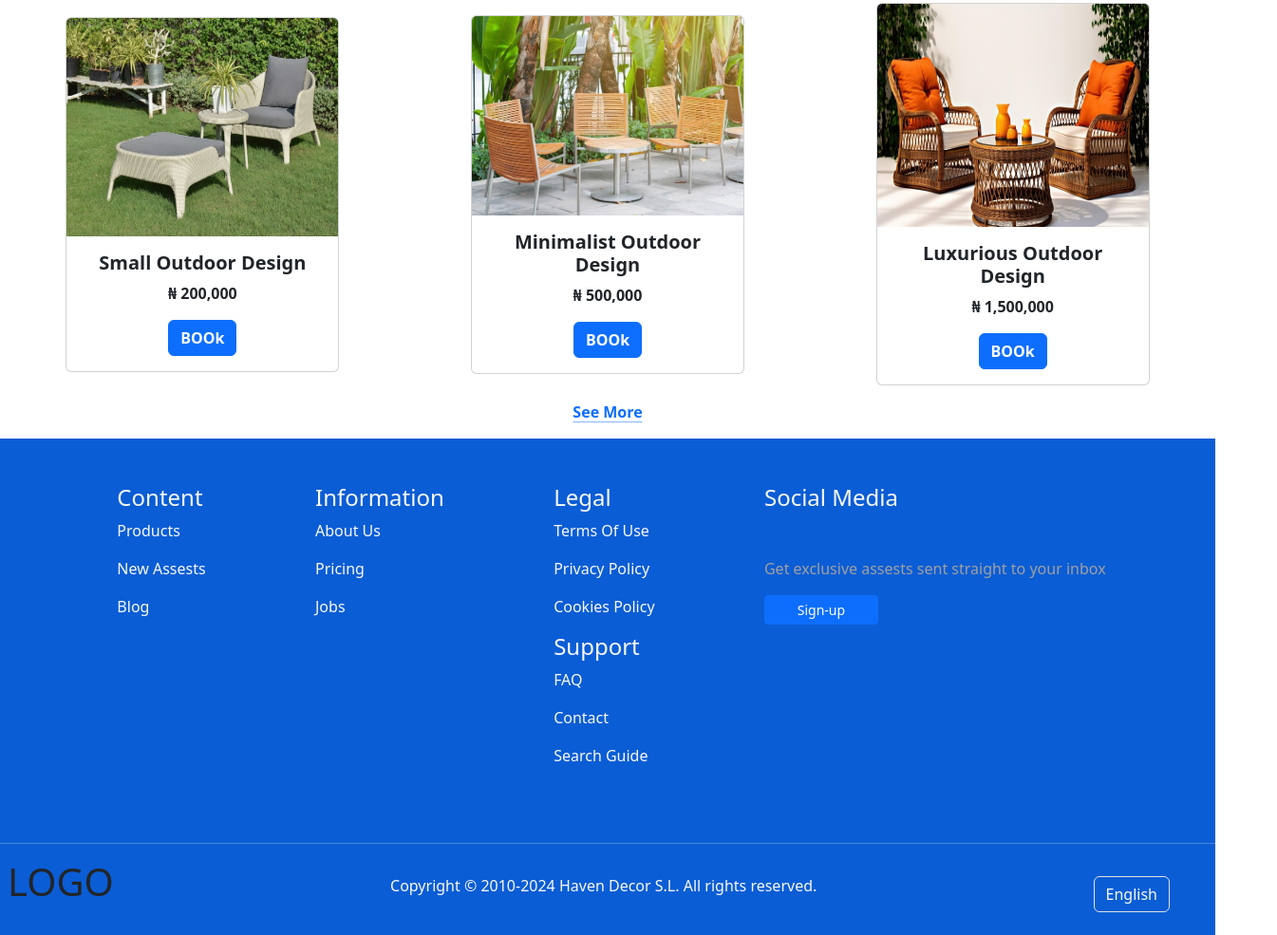
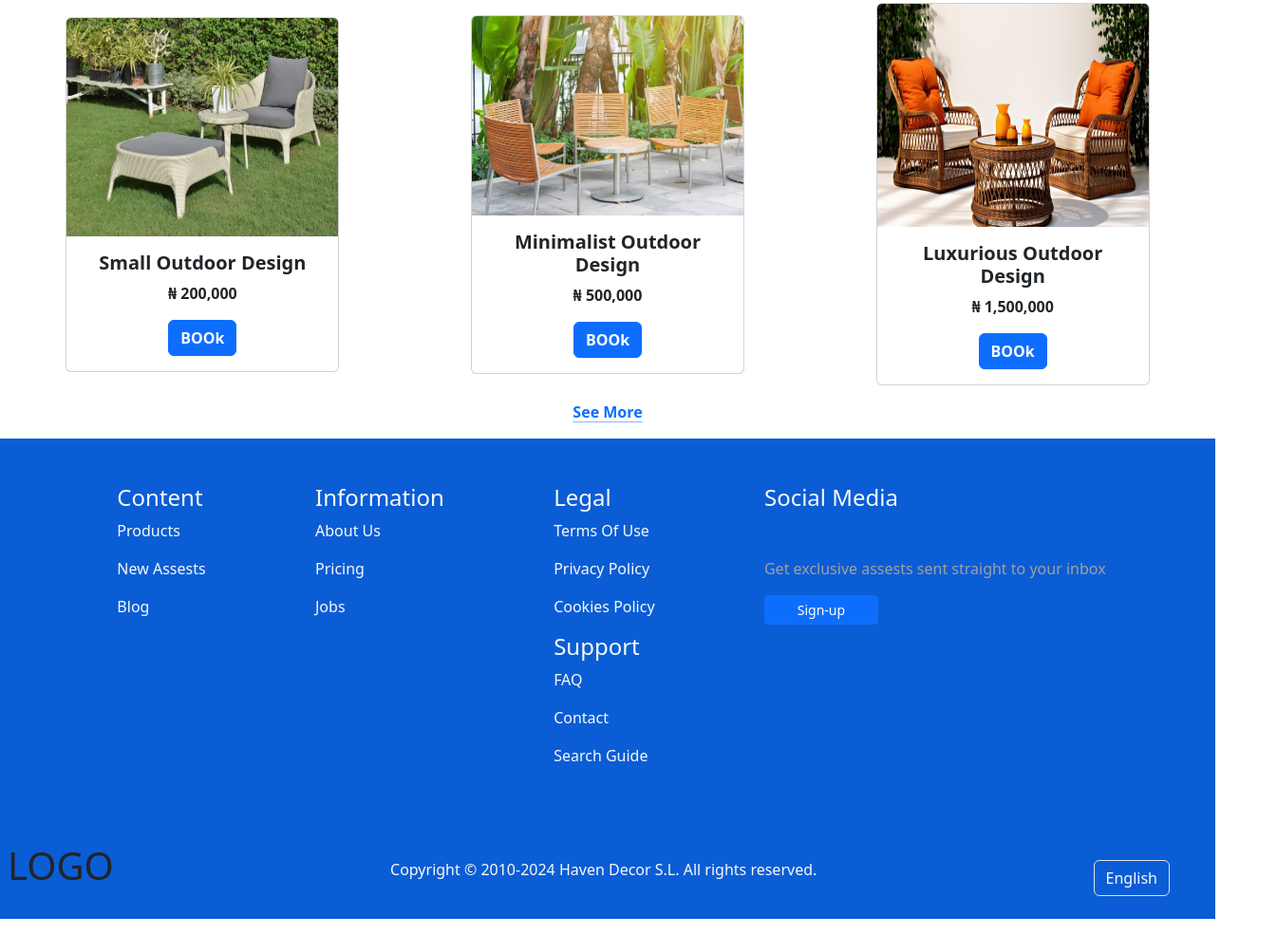
Before and after one commit to AdizDaGreat1/Haven-Decor, a plain HTML site: page index.html in a window 1280 px wide. Shown: the part 3521-4506 px from the top of the page at 95% size, 1345 px wide, since content can reach past the window. Drawn offline with nearby package versions, Linux system fonts and the light colour scheme.

Commit message:
update to home page

```diff
--- a/index.html
+++ b/index.html
@@ -362,7 +362,6 @@
       </div>
     </div>
   </div>
-  <hr style="color: white;" width="1345">
   <div class="d-md-flex align-items-end justify-content-between ms-2 mb-3">
     <div>
       <h1>LOGO</h1>
```
